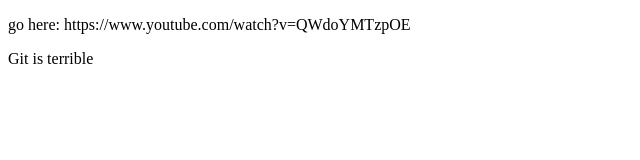
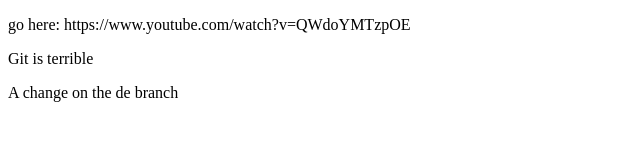
Before and after one commit to DieterGFrank/Example, a plain HTML site: page index.html in a window 1280 px wide. Shown: the whole page, without its empty margins (0-640 px from the left). Drawn offline with Linux system fonts and the light colour scheme.

Commit message:
Made change on dev branch

```diff
--- a/index.html
+++ b/index.html
@@ -7,5 +7,6 @@
 <body>
 <p>go here: https://www.youtube.com/watch?v=QWdoYMTzpOE</p>
 <p>Git is terrible</p>
+<p>A change on the de branch</p>
 </body>
 </html>
```
